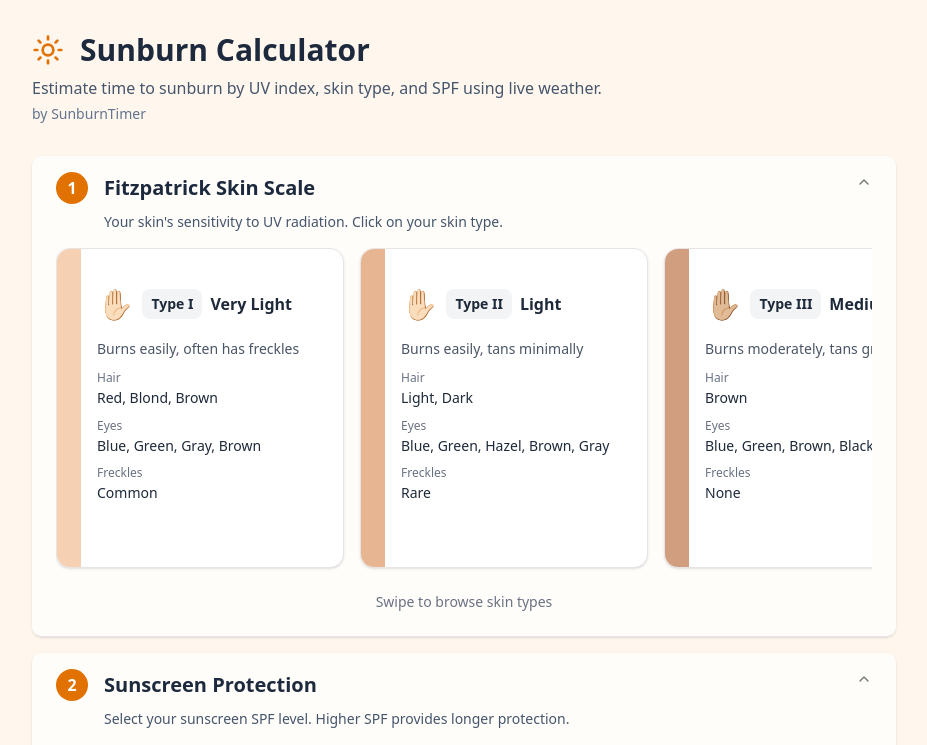
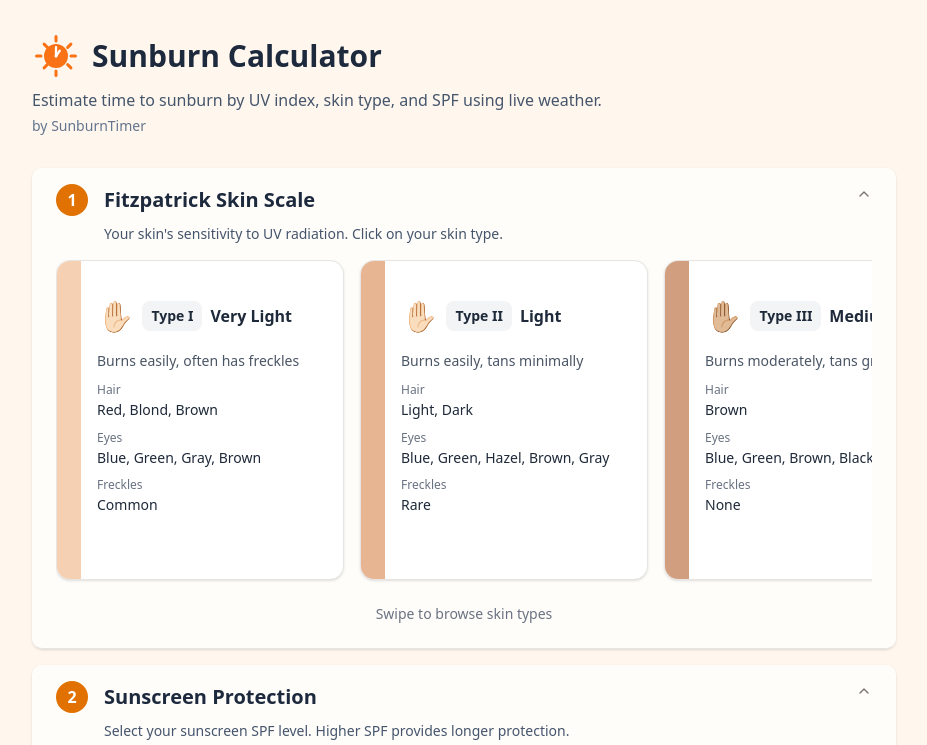
Before and after one commit to jondcallahan/sunburntimer, a React (Vite) app: page / in a window 1280 px wide. Shown: the top 745 px of the page, without its empty margins (176-1103 px from the left). Built offline with nearby package versions, Linux system fonts and the light colour scheme; a web font is replaced by a local one.

Commit message:
Use existing favicon logo in header

```diff
--- a/src/App.tsx
+++ b/src/App.tsx
@@ -1,5 +1,5 @@
 import { useEffect } from "react";
-import { RefreshCw, Sun } from "lucide-react";
+import { RefreshCw } from "lucide-react";
 import { haptic } from "ios-haptics";
 import { useAppStore, useIsReadyToCalculate } from "./store";
 import { findOptimalTimeSlicing } from "./calculations";
@@ -115,7 +115,12 @@ function App() {
 				{/* Header */}
 				<div className="mb-8">
 					<div className="flex items-center mb-2">
-						<Sun className="w-8 h-8 text-amber-600 mr-4" />
+						<img
+							src="/favicon.svg"
+							alt=""
+							aria-hidden="true"
+							className="w-12 h-12 mr-3"
+						/>
 						<h1 className="text-3xl font-bold text-slate-800">
 							Sunburn Calculator
 						</h1>
```
